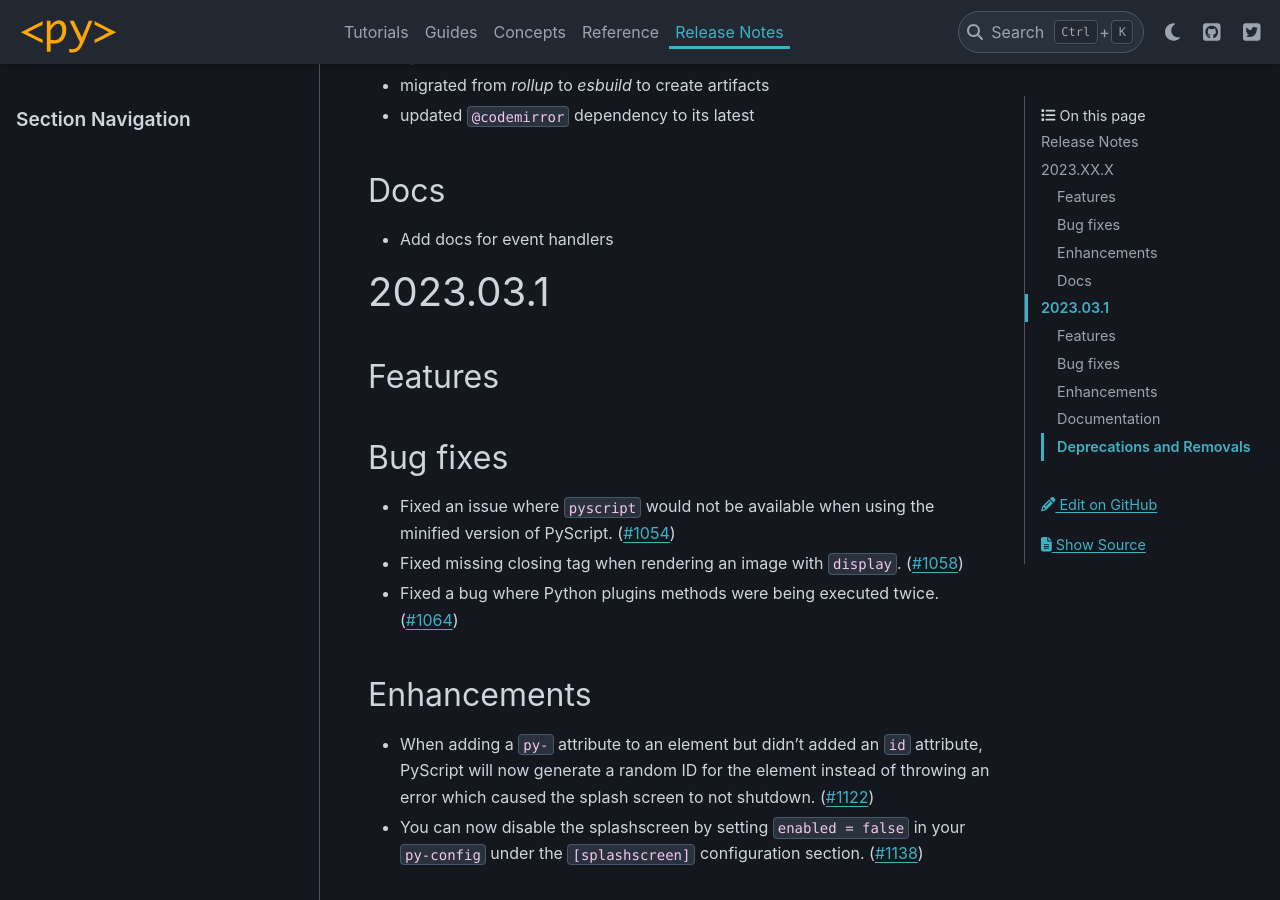
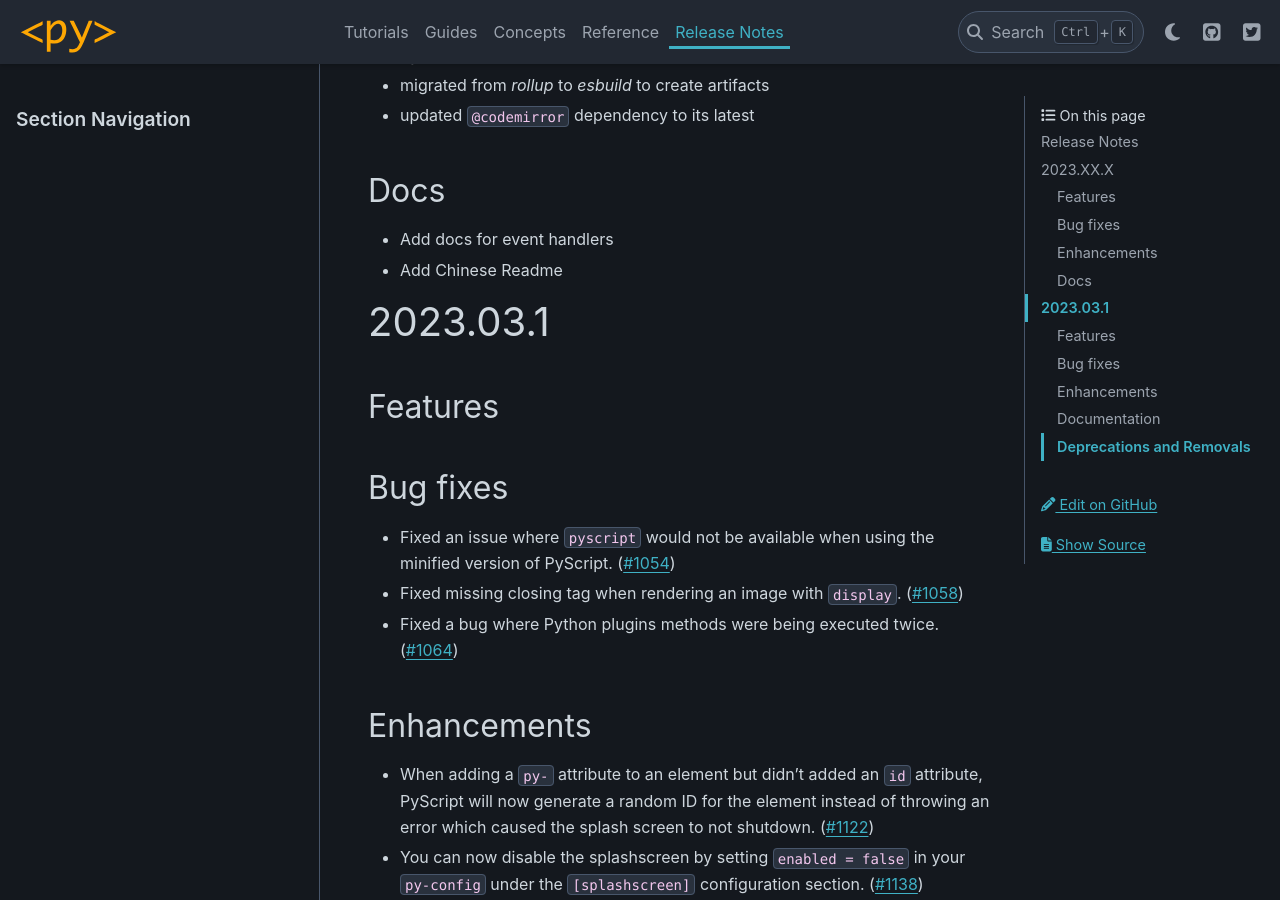
Before and after one commit to pyscript/pyscript, a Sphinx documentation site: the page built from docs/changelog.md, in a window 1280 px wide and 900 px high, scrolled down 2381 px. Built offline with Sphinx 7.4.7 and the PyData theme 0.15.4, drawn with Linux system fonts in a browser that asks for light colours.

Commit message:
Update changelog.md

```diff
--- a/docs/changelog.md
+++ b/docs/changelog.md
@@ -57,6 +57,7 @@
 ----
 
 - Add docs for event handlers
+- Add Chinese Readme
 
 2023.03.1
 =========
```
